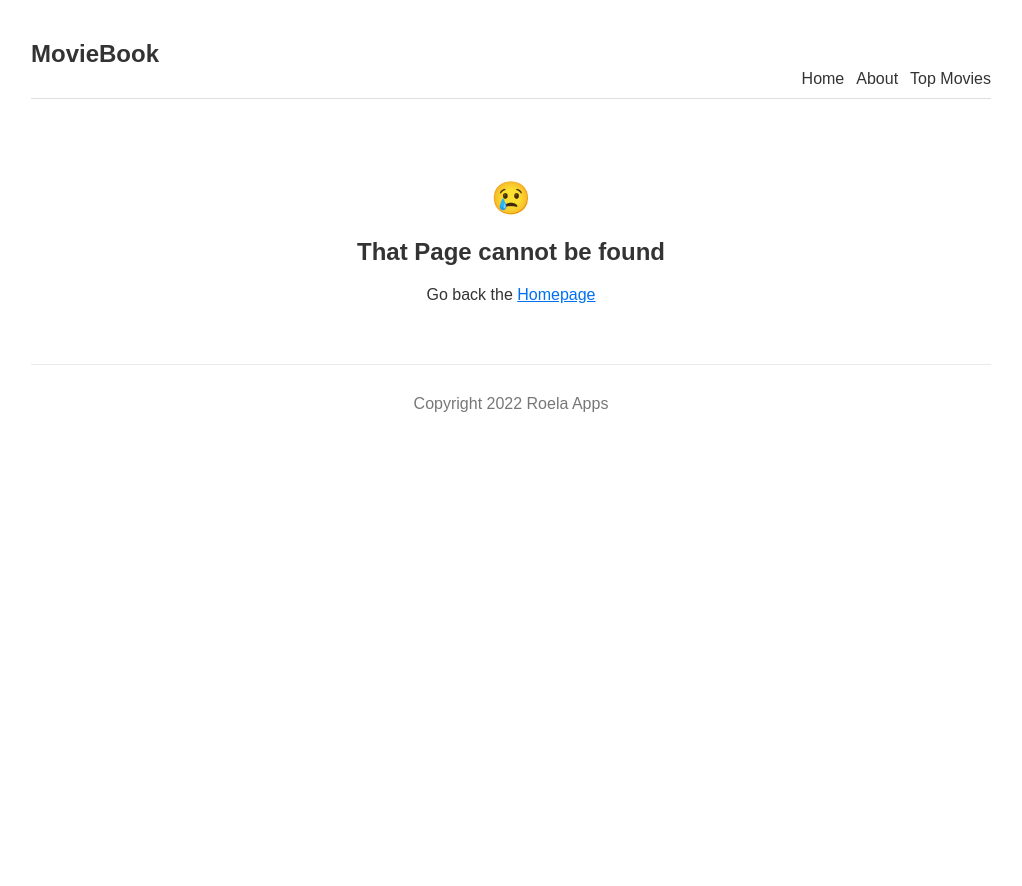
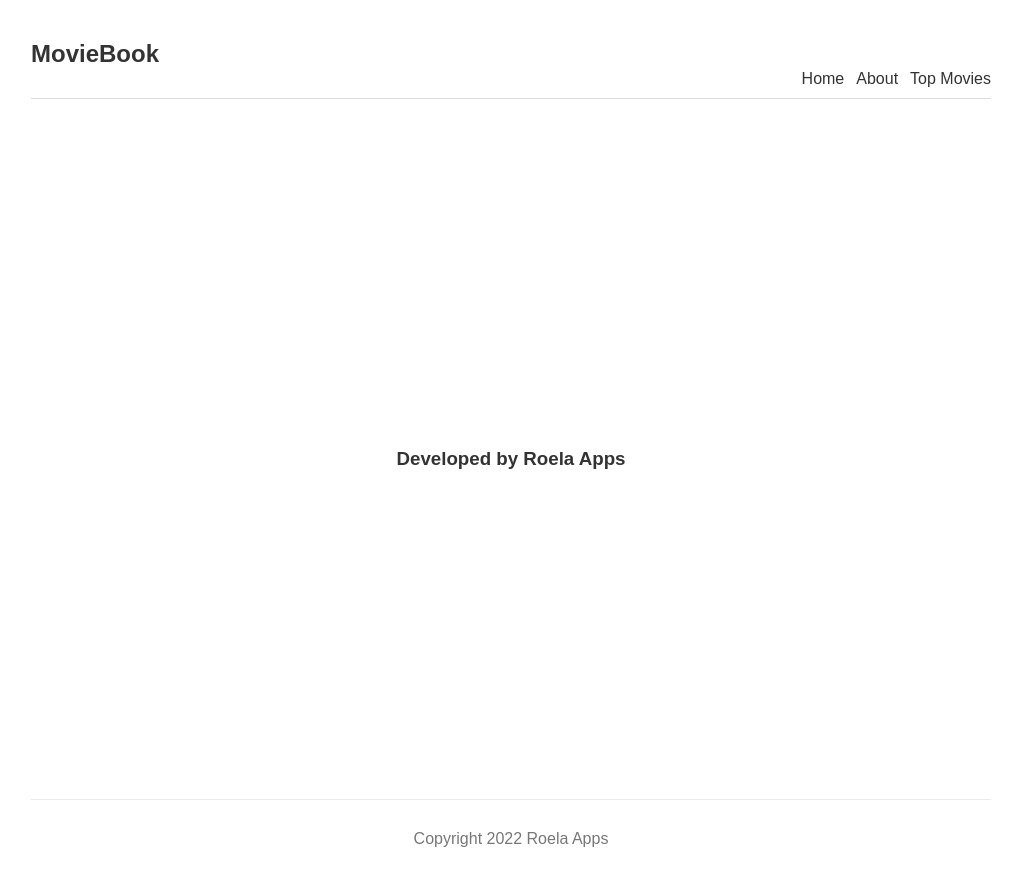
Before and after one commit to hamedhafez1/movie-book, a Next.js app: page /about in a window 1280 px wide. Before the commit this address had no page. Shown: the whole page, without its empty margins (129-1151 px from the left). Before the commit the page ends 800 px from the top, so only its background shows below. Built offline with nearby package versions, Linux system fonts and the light colour scheme.

Commit message:
import Layout file to all page

```diff
--- a/pages/_app.js
+++ b/pages/_app.js
@@ -1,10 +1,7 @@
 import '../styles/globals.css'
-import Layout from "../components/Layout";
 
 function MyApp({Component, pageProps}) {
-    return <Layout>
-        <Component {...pageProps} />
-    </Layout>
+    return <Component {...pageProps} />
 }
 
 export default MyApp
--- /dev/null
+++ b/pages/about.js
@@ -0,0 +1,15 @@
+import React from 'react';
+import styles from '../styles/Home.module.css'
+import Layout from "../components/Layout";
+
+function About(props) {
+    return (
+        <Layout>
+            <main className={styles.main}>
+                <h3>Developed by Roela Apps</h3>
+            </main>
+        </Layout>
+    );
+}
+
+export default About;
--- a/pages/index.js
+++ b/pages/index.js
@@ -2,10 +2,12 @@ import Head from 'next/head'
 import Image from 'next/image'
 import styles from '../styles/Home.module.css'
 import Link from "next/link";
+import Layout from "../components/Layout";
 
 export default function Home() {
 
     return (
+        <Layout>
             <div className={styles.container}>
                 <Head>
                     <title>MovieBook</title>
@@ -28,5 +30,6 @@ export default function Home() {
                     </a>
                 </footer>
             </div>
+        </Layout>
     )
 }
--- a/styles/Home.module.css
+++ b/styles/Home.module.css
@@ -3,7 +3,7 @@
 }
 
 .main {
-    min-height: 100vh;
+    min-height: 70vh;
     /* padding: 4rem 0; */
     flex: 1;
     display: flex;
```
Also changed, not shown: pages/movie/index.js (+8 -3 lines). Lines whose indentation alone changed are shown as unchanged.
